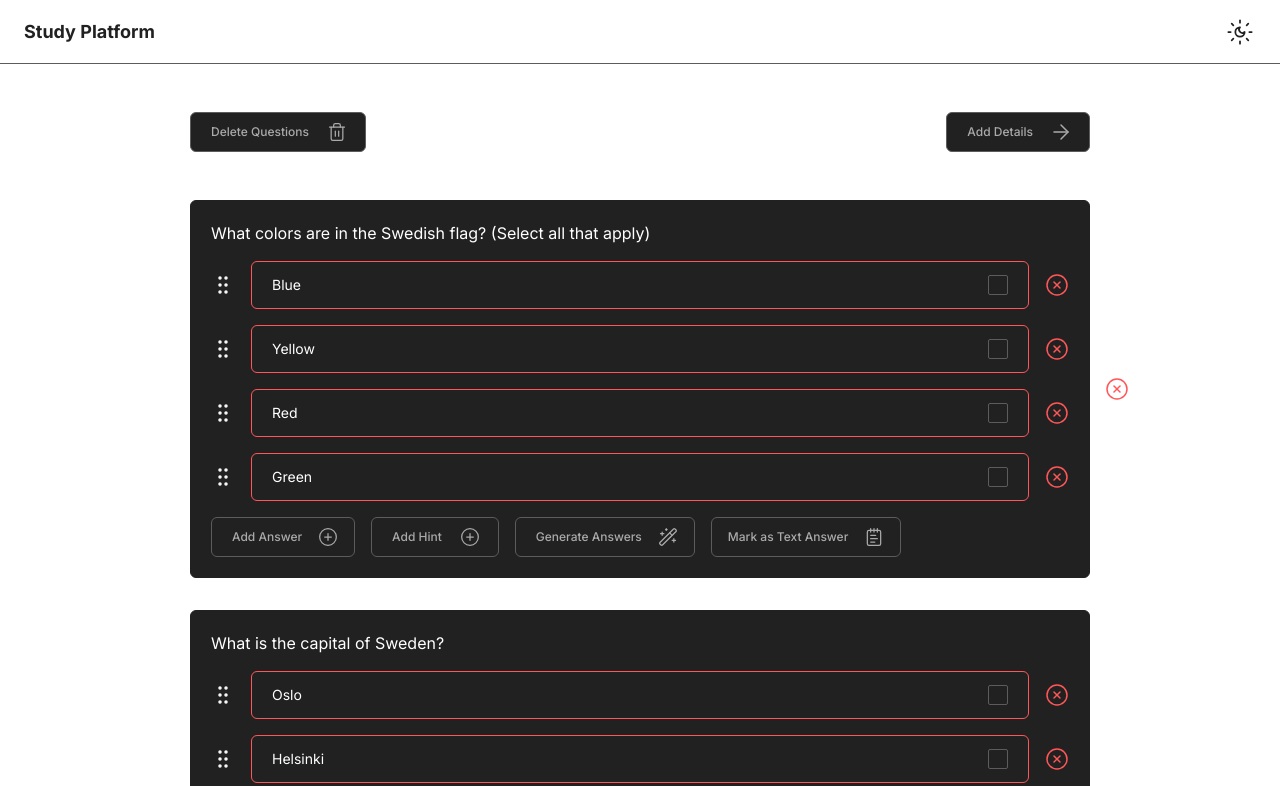
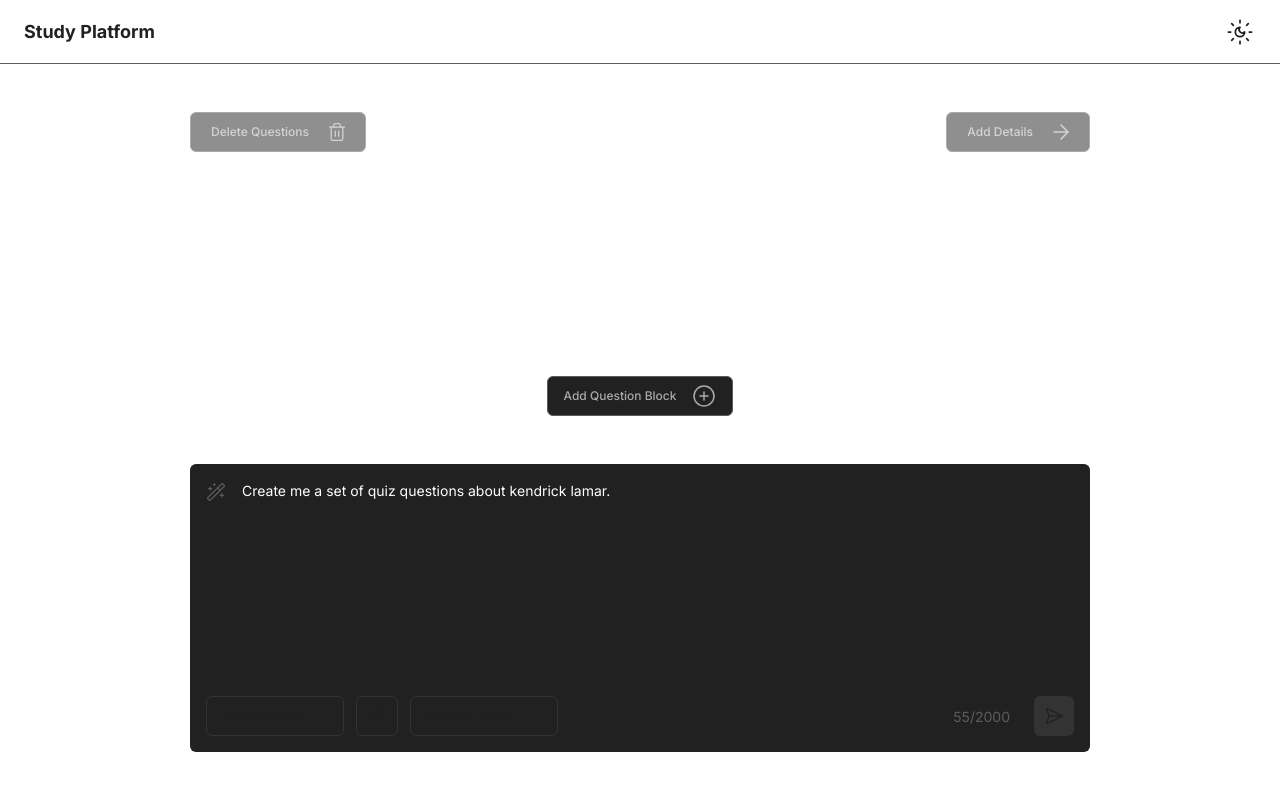
Before and after one commit to marcotornqvist/teaching-assistant-web, a Next.js app: page /tasks/create in a window 1280 px wide. Shown: the top 786 px of the page. Built offline with nearby package versions, Linux system fonts and the light colour scheme.

Commit message:
generate questions and answers with llm

```diff
--- /dev/null
+++ b/app/api/tasks/chat/route.ts
@@ -0,0 +1,97 @@
+import { openai } from '@ai-sdk/openai';
+import { google } from '@ai-sdk/google';
+import { CoreMessage, streamObject } from 'ai';
+import {
+  ChatboxFormRequestSchema,
+  ChatMaterialResponseSchema,
+  Step1Schema,
+} from 'lib/schema';
+import { GOOGLE_MODEL, OPENAI_MODEL } from 'lib/constants';
+
+export const maxDuration = 30;
+
+export const POST = async (req: Request) => {
+  const body = await req.json();
+  const parsedBody = ChatboxFormRequestSchema.parse(body);
+
+  if (!parsedBody) {
+    return Response.json(
+      { errors: [{ message: 'Invalid request body' }] },
+      { status: 400 },
+    );
+  }
+
+  const { text, file, model } = parsedBody;
+
+  const messages: CoreMessage[] = [];
+
+  // if (file?.data && model === GOOGLE_MODEL) {
+  //   messages.push(
+  //     {
+  //       role: 'system',
+  //       content: `You are a teacher that is creating new materials for your students based on the prompt and PDF attachment that was given. Respond to the user with the user input language. Please create material with this format:
+  //       1. Start with a clear, concise title
+  //       2. Follow with well-organized content that explains the subject matter
+  //       3. Use only plain text in your response (no markdown or formatting)`,
+  //     },
+  //     {
+  //       role: 'user',
+  //       content: [
+  //         {
+  //           type: 'text',
+  //           text: `Based on the uploaded PDF file and the following text: "${text}"`,
+  //         },
+  //         {
+  //           type: 'file',
+  //           data: file.data,
+  //           mimeType: 'application/pdf',
+  //         },
+  //       ],
+  //     },
+  //   );
+  // } else {
+  //   messages.push(
+  //     {
+  //       role: 'system',
+  //       content: `You are a teacher that is creating new materials for your students based on the prompt that was given. Respond to the user with the user input language. Please create material with this format:
+  //       1. Start with a clear, concise title
+  //       2. Follow with well-organized content that explains the subject matter
+  //       3. Use only plain text in your response (no markdown or formatting)`,
+  //     },
+  //     {
+  //       role: 'user',
+  //       content: `Please create a title first and then content based on the given text: "${text}".`,
+  //     },
+  //   );
+  // }
+
+  const result = streamObject({
+    model: model === OPENAI_MODEL ? openai(OPENAI_MODEL) : google(GOOGLE_MODEL),
+    schema: Step1Schema,
+    messages: [
+      {
+        role: 'system',
+        content: `You are a teacher that is creating a quiz for your students based on the prompt that was given. Follow the instructions carefully. Respond to the user with the user input language. Please create a quiz with this format:
+        - Start with a clear, concise title.
+        - There can be multiple answers that are correct. If there is multiple correct answers, explain that in the title.
+        - The answer text should not point to the correct answer checkbox only the. isCorrect field decides if the answer is correct or not.
+        - Use only plain text in your response (no markdown or formatting)`,
+      },
+      {
+        role: 'user',
+        content: `Please create 1-4 different quiz questions with each question having 4 different answers. Make sure there are multiple answers chosen also. The questions should be based on the given text: "${text}".`,
+      },
+    ],
+    onError: ({ error }) => {
+      console.error(error);
+    },
+    // onFinish: ({ object }) => {
+    //   const res = ChatMaterialResponseSchema.safeParse(object);
+    //   if (res.error) {
+    //     throw new Error(res.error.errors.map((e) => e.message).join('\n'));
+    //   }
+    // },
+  });
+
+  return result.toTextStreamResponse();
+};
--- a/app/materials/create/page.tsx
+++ b/app/materials/create/page.tsx
@@ -3,7 +3,7 @@
 import CreateMaterialForm from './CreateMaterialForm';
 import { experimental_useObject as useObject } from '@ai-sdk/react';
 
-import ChatBox from 'components/misc/chat-box/ChatBox';
+import Chatbox from 'components/misc/chat-box/Chatbox';
 import { ChatMaterialResponseSchema } from 'lib/schema';
 
 const Page = () => {
@@ -18,7 +18,7 @@ const Page = () => {
         streamedTitle={object?.title}
         streamedContent={object?.content}
       />
-      <ChatBox submit={submit} isLoading={isLoading} stop={stop} />
+      <Chatbox submit={submit} isLoading={isLoading} stop={stop} />
     </div>
   );
 };
--- a/components/misc/chat-box/ChatBox.tsx
+++ b/components/misc/chat-box/ChatBox.tsx
@@ -23,6 +23,7 @@ import {
   ChatboxFormSchema,
   ChatboxFormValues,
   ChatboxRequestData,
+  ModelValues,
 } from 'lib/schema';
 import {
   CHATBOX_INPUT_MAX_LENGTH,
@@ -39,29 +40,50 @@ import {
 } from 'components/ui/Select';
 import { useState } from 'react';
 
-const ChatBox = ({
+const Chatbox = ({
   stop,
   submit,
   className,
   isLoading,
+  materials,
 }: {
   stop: () => void;
   submit: (data: ChatboxRequestData) => void;
   className?: string;
   isLoading: boolean;
+  materials?: { id: string; name: string }[];
 }) => {
-  const [selectOpen, setSelectOpen] = useState(false);
+  const [materialSelectOpen, setMaterialSelectOpen] = useState(false);
+  const [modelSelectOpen, setModelSelectOpen] = useState(false);
+
   const form = useForm<ChatboxFormValues>({
     resolver: zodResolver(ChatboxFormSchema),
     mode: 'onSubmit',
     reValidateMode: 'onSubmit',
     shouldUnregister: false,
     defaultValues: {
-      text: 'Please compare the coin mentioned in the attachment and ethereum.',
-      file: undefined,
+      text: 'Create me a set of quiz questions about kendrick lamar.',
       model: GOOGLE_MODEL,
     },
   });
+
+  // TODO: Save the selected model to local storage
+
+  // useEffect(() => {
+  //   if (typeof window !== 'undefined' && window.localStorage) {
+  //     const storedModel =
+  //       (localStorage.getItem('selectedModel') as ModelValues['model']) ||
+  //       GOOGLE_MODEL;
+  //     console.log(storedModel);
+  //     form.setValue('model', storedModel);
+  //   }
+  // }, []);
+
+  // // Save the selected model to local storage
+  // useEffect(() => {
+  //   const selectedModel = form.watch('model');
+  //   localStorage.setItem('selectedModel', selectedModel);
+  // }, [form.watch('model')]);
 
   const { isValid, isSubmitting } = form.formState;
 
@@ -69,6 +91,7 @@ const ChatBox = ({
     try {
       const payload: ChatboxRequestData = {
         text: values.text,
+        materialId: undefined,
         file: undefined,
         model: values.model,
       };
@@ -122,6 +145,44 @@ const ChatBox = ({
           />
           <div className='mt-4 flex items-center justify-between'>
             <div className='flex items-center justify-start gap-3'>
+              {materials ? (
+                <FormField
+                  control={form.control}
+                  name='materialId'
+                  render={({ field }) => (
+                    <FormItem>
+                      <Select
+                        defaultValue={field.value}
+                        onOpenChange={setMaterialSelectOpen}
+                        open={materialSelectOpen}
+                      >
+                        <FormControl>
+                          <SelectTrigger
+                            open={materialSelectOpen}
+                            disabled={materials.length === 0}
+                          >
+                            <SelectValue placeholder='Select Material' />
+                          </SelectTrigger>
+                        </FormControl>
+                        <SelectContent>
+                          {materials.map((material) => (
+                            <SelectItem
+                              key={material.id}
+                              value={material.id}
+                              onClick={() => {
+                                field.onChange(material.id);
+                                // setMaterialSelectOpen(false);
+                              }}
+                            >
+                              {material.name}
+                            </SelectItem>
+                          ))}
+                        </SelectContent>
+                      </Select>
+                    </FormItem>
+                  )}
+                />
+              ) : null}
               <FormField
                 control={form.control}
                 name='file'
@@ -197,11 +258,11 @@ const ChatBox = ({
                         }
                       }}
                       defaultValue={field.value}
-                      onOpenChange={setSelectOpen}
-                      open={selectOpen}
+                      onOpenChange={setModelSelectOpen}
+                      open={modelSelectOpen}
                     >
                       <FormControl>
-                        <SelectTrigger open={selectOpen}>
+                        <SelectTrigger open={modelSelectOpen}>
                           <SelectValue placeholder={GOOGLE_MODEL} />
                         </SelectTrigger>
                       </FormControl>
@@ -248,4 +309,4 @@ const ChatBox = ({
   );
 };
 
-export default ChatBox;
+export default Chatbox;
--- a/components/task/QuestionItem.tsx
+++ b/components/task/QuestionItem.tsx
@@ -17,7 +17,8 @@ import {
   ContainerDragHandle,
 } from 'components/sortable-list/SortableContainer';
 import { SortableList } from 'components/sortable-list/SortableList';
-import { INPUT_MAX_LENGTH, Step1FormData } from './Step1';
+import { CHATBOX_INPUT_MAX_LENGTH } from 'lib/constants';
+import { Step1FormData } from './Step1';
 
 type QuestionItemHandlerType = {
   handleQuestionChange: (itemId: string, value: string) => void;
@@ -58,8 +59,8 @@ const QuestionItem: React.FC<QuestionItemProps> = ({
 }) => {
   const ref = useRef<HTMLDivElement>(null);
   const errorsExist =
-    item.errors.length > 0 ||
-    item.answers.some((answer) => answer.errors.length > 0);
+    (item?.errors && item.errors.length > 0) ||
+    item.answers.some((answer) => answer?.errors && answer.errors.length > 0);
 
   useEffect(() => {
     if (ref.current && errorsExist) {
@@ -101,7 +102,7 @@ const QuestionItem: React.FC<QuestionItemProps> = ({
             handleQuestionChange(item.id, e.target.value)
           }
           placeholder='Write your question here...'
-          maxLength={INPUT_MAX_LENGTH}
+          maxLength={CHATBOX_INPUT_MAX_LENGTH}
         />
         {item.answers.length > 0 ? (
           <SortableList
@@ -134,7 +135,7 @@ const QuestionItem: React.FC<QuestionItemProps> = ({
                       }
                       className='!text-sm w-full resize-none overflow-hidden bg-black !font-normal leading-[150%] text-white outline-none lg:text-base placeholder:text-grey'
                       placeholder='Write an answer option...'
-                      maxLength={INPUT_MAX_LENGTH}
+                      maxLength={CHATBOX_INPUT_MAX_LENGTH}
                     />
                     <Checkbox
                       checked={answer.isCorrect}
@@ -154,7 +155,7 @@ const QuestionItem: React.FC<QuestionItemProps> = ({
                     />
                   </button>
                 </div>
-                {answer.errors.length > 0 ? (
+                {answer?.errors && answer.errors.length > 0 ? (
                   <span className='text-sm px-10 text-red'>
                     {answer.errors.join(' ')}
                   </span>
@@ -176,7 +177,7 @@ const QuestionItem: React.FC<QuestionItemProps> = ({
               }
               className='!text-sm w-full resize-none overflow-hidden bg-black !font-normal leading-[150%] text-white outline-none lg:text-base placeholder:text-grey'
               placeholder='Write a hint...'
-              maxLength={INPUT_MAX_LENGTH}
+              maxLength={CHATBOX_INPUT_MAX_LENGTH}
             />
             <Lightbulb width={24} height={24} className='text-grey' />
           </div>
@@ -218,7 +219,7 @@ const QuestionItem: React.FC<QuestionItemProps> = ({
             <NotepadText strokeWidth={1.5} width={20} height={20} />
           </Button>
         </div>
-        {item.errors.length > 0 ? (
+        {item?.errors && item.errors.length > 0 ? (
           <span className='text-sm text-red'>{item.errors.join(' ')}</span>
         ) : null}
       </div>
--- a/components/task/Step1.tsx
+++ b/components/task/Step1.tsx
@@ -2,75 +2,20 @@
 
 import { Button } from 'components/ui/Button';
 import { CirclePlus } from 'lucide-react';
-import React, { FormEvent } from 'react';
+import React, { useEffect } from 'react';
 import { z } from 'zod';
 import { SortableContainer } from 'components/sortable-list/SortableContainer';
 import { toast } from 'sonner';
 import QuestionItem from 'components/task/QuestionItem';
-import Toolbar, { Step1Toolbar } from './Step1Toolbar';
-import { useRouter } from 'next/navigation';
+import { Step1Toolbar } from './Step1Toolbar';
 
 import { experimental_useObject as useObject } from '@ai-sdk/react';
 
-import ChatBox from 'components/misc/chat-box/ChatBox';
-import { ChatMaterialResponseSchema } from 'lib/schema';
+import { Step1Schema } from 'lib/schema';
 import { generateId } from 'lib/helpers/generateId';
 import { StepProps } from './Steps';
-
-export const INPUT_MAX_LENGTH = 1000;
-const MAX_QUESTIONS = 50;
-const MAX_ANSWERS = 10;
-
-export const Step1Schema = z.object({
-  items: z
-    .array(
-      z.object({
-        id: z.string(),
-        text: z
-          .string()
-          .min(1, {
-            message: 'Question must be at least 1 character long.',
-          })
-          .max(INPUT_MAX_LENGTH, {
-            message: `Question must be less than ${INPUT_MAX_LENGTH} characters.`,
-          }),
-        hint: z
-          .string()
-          .max(INPUT_MAX_LENGTH, {
-            message: `Hint must be less than ${INPUT_MAX_LENGTH} characters.`,
-          })
-          .nullable(),
-        answers: z
-          .array(
-            z.object({
-              id: z.string(),
-              text: z
-                .string()
-                .min(1, {
-                  message: 'Answer must be at least 1 character long.',
-                })
-                .max(INPUT_MAX_LENGTH, {
-                  message: `Answer must be less than ${INPUT_MAX_LENGTH} characters.`,
-                }),
-              isCorrect: z.boolean(),
-              errors: z.array(z.string()),
-            }),
-          )
-          .min(1, {
-            message: 'At least one answer is required.',
-          })
-          .max(MAX_ANSWERS, {
-            message: 'A maximum of 10 answers is allowed per question.',
-          }),
-        textAnswer: z.boolean().default(false),
-        errors: z.array(z.string()),
-      }),
-    )
-    .min(1, { message: 'At least one question is required.' })
-    .max(MAX_QUESTIONS, {
-      message: 'A maximum of 50 questions is allowed.',
-    }),
-});
+import Chatbox from 'components/misc/chat-box/Chatbox';
+import { MAX_QUESTIONS } from 'lib/constants';
 
 export type Step1FormData = z.infer<typeof Step1Schema>;
 
@@ -82,9 +27,29 @@ const Step1 = (props: StepProps) => {
     submit,
     stop,
   } = useObject({
-    api: '/api/materials/chat',
-    schema: ChatMaterialResponseSchema,
+    api: '/api/tasks/chat',
+    schema: Step1Schema,
   });
+
+  useEffect(() => {
+    if (object?.items) {
+      const items = object.items.map((item) => ({
+        ...item,
+        id: generateId(),
+        errors: item?.errors || [],
+        answers: item?.answers?.map((answer) => ({
+          ...answer,
+          errors: answer?.errors || [],
+          id: generateId(),
+        })),
+      }));
+
+      setFormData((prev) => ({
+        ...prev,
+        items: items as Step1FormData['items'],
+      }));
+    }
+  }, [object, setFormData]);
 
   const handleListsChange = (newItems: Step1FormData['items']): void => {
     setFormData((prev) => ({
@@ -359,10 +324,27 @@ const Step1 = (props: StepProps) => {
           </div>
         </div>
       </div>
-      <ChatBox
+      <Chatbox
         submit={submit}
         isLoading={isChatboxLoading}
         stop={stop}
+        materials={[
+          { id: '1', name: 'Introduction to Algebra' },
+          { id: '2', name: 'Cell Biology Fundamentals' },
+          { id: '3', name: 'World History: Ancient Civilizations' },
+          { id: '4', name: 'Literary Analysis Techniques' },
+          { id: '5', name: 'Chemistry: Periodic Table Elements' },
+          { id: '6', name: 'Physics: Laws of Motion' },
+          { id: '7', name: 'Environmental Science: Ecosystems' },
+          { id: '8', name: 'Programming Basics with Python' },
+          { id: '9', name: 'Art History: Renaissance Period' },
+          { id: '10', name: 'Geography: Climate Zones' },
+          { id: '11', name: 'Statistics: Data Analysis' },
+          { id: '12', name: 'Economics: Supply and Demand' },
+          { id: '13', name: 'Psychology: Cognitive Development' },
+          { id: '14', name: 'Music Theory Fundamentals' },
+          { id: '15', name: 'Philosophy: Ethics and Morality' },
+        ]}
         className='mt-0'
       />
     </>
--- a/components/task/Step2.tsx
+++ b/components/task/Step2.tsx
@@ -25,7 +25,7 @@ import {
 } from 'lucide-react';
 import Step2Toolbar, { CreateTaskDialog } from './Step2Toolbar';
 import { StepProps } from './Steps';
-import { Step1Schema } from './Step1';
+import { Step1Schema } from 'lib/schema';
 import { Label } from '@radix-ui/react-label';
 import {
   DropdownMenu,
--- a/components/ui/Select.tsx
+++ b/components/ui/Select.tsx
@@ -25,7 +25,8 @@ const SelectTrigger = ({
   <SelectPrimitive.Trigger
     ref={ref}
     className={cn(
-      'group text-sm flex h-10 max-w-96 items-center justify-between gap-3 rounded-md border border-dark-grey bg-black px-3 py-2 text-left outline-none transition-colors hover:border-green hover:text-green focus-visible:border-green focus-visible:text-green disabled:cursor-not-allowed data-[state=open]:border-green data-[state=open]:text-green [&>span]:line-clamp-1',
+      'group flex h-10 max-w-96 items-center justify-between gap-3 rounded-md border border-dark-grey px-3 py-2 text-left text-xs outline-none transition-colors hover:border-green hover:text-green focus-visible:border-green focus-visible:text-green data-[state=open]:border-green data-[state=open]:text-green [&>span]:line-clamp-1',
+      'disabled:text-grey disabled:opacity-50 disabled:hover:border-dark-grey disabled:hover:disabled:text-grey',
       className,
     )}
     {...props}
@@ -34,7 +35,7 @@ const SelectTrigger = ({
     <SelectPrimitive.Icon asChild>
       <ChevronDown
         className={cn(
-          'h-4 w-4 text-white group-hover:text-green group-focus-visible:text-green',
+          'h-4 w-4 group-hover:text-green group-focus-visible:active:text-green group-active:text-white group-disabled:text-grey',
           {
             'text-green': open,
           },
--- a/lib/constants.ts
+++ b/lib/constants.ts
@@ -1,3 +1,6 @@
+export const STEP1_INPUT_MAX_LENGTH = 1000;
+export const MAX_QUESTIONS = 50;
+export const MAX_ANSWERS = 10;
 export const CHATBOX_INPUT_MAX_LENGTH = 2000;
 export const GOOGLE_MODEL = 'gemini-2.0-flash';
 export const OPENAI_MODEL = 'gpt-4o-mini';
--- a/lib/context/CreateTaskProvider.tsx
+++ b/lib/context/CreateTaskProvider.tsx
@@ -30,72 +30,72 @@ const CreateTaskContext = createContext<CreateTaskContextType>({
 // Default form data
 const defaultFormData: Step1FormData = {
   items: [
-    {
-      id: generateId(),
-      text: 'What colors are in the Swedish flag? (Select all that apply)',
-      hint: null,
-      textAnswer: false,
-      errors: [],
-      answers: [
-        {
-          id: generateId(),
-          text: 'Blue',
-          isCorrect: false,
-          errors: [],
-        },
-        {
-          id: generateId(),
-          text: 'Yellow',
-          isCorrect: false,
-          errors: [],
-        },
-        {
-          id: generateId(),
-          text: 'Red',
-          isCorrect: false,
-          errors: [],
-        },
-        {
-          id: generateId(),
-          text: 'Green',
-          isCorrect: false,
-          errors: [],
-        },
-      ],
-    },
-    {
-      id: generateId(),
-      text: 'What is the capital of Sweden?',
-      hint: null,
-      textAnswer: false,
-      errors: [],
-      answers: [
-        {
-          id: generateId(),
-          text: 'Oslo',
-          isCorrect: false,
-          errors: [],
-        },
-        {
-          id: generateId(),
-          text: 'Helsinki',
-          isCorrect: false,
-          errors: [],
-        },
-        {
-          id: generateId(),
-          text: 'Stockholm',
-          isCorrect: true,
-          errors: [],
-        },
-        {
-          id: generateId(),
-          text: 'Copenhagen',
-          isCorrect: false,
-          errors: [],
-        },
-      ],
-    },
+    // {
+    //   id: generateId(),
+    //   text: 'What colors are in the Swedish flag? (Select all that apply)',
+    //   hint: null,
+    //   textAnswer: false,
+    //   errors: [],
+    //   answers: [
+    //     {
+    //       id: generateId(),
+    //       text: 'Blue',
+    //       isCorrect: false,
+    //       errors: [],
+    //     },
+    //     {
+    //       id: generateId(),
+    //       text: 'Yellow',
+    //       isCorrect: false,
+    //       errors: [],
+    //     },
+    //     {
+    //       id: generateId(),
+    //       text: 'Red',
+    //       isCorrect: false,
+    //       errors: [],
+    //     },
+    //     {
+    //       id: generateId(),
+    //       text: 'Green',
+    //       isCorrect: false,
+    //       errors: [],
+    //     },
+    //   ],
+    // },
+    // {
+    //   id: generateId(),
+    //   text: 'What is the capital of Sweden?',
+    //   hint: null,
+    //   textAnswer: false,
+    //   errors: [],
+    //   answers: [
+    //     {
+    //       id: generateId(),
+    //       text: 'Oslo',
+    //       isCorrect: false,
+    //       errors: [],
+    //     },
+    //     {
+    //       id: generateId(),
+    //       text: 'Helsinki',
+    //       isCorrect: false,
+    //       errors: [],
+    //     },
+    //     {
+    //       id: generateId(),
+    //       text: 'Stockholm',
+    //       isCorrect: true,
+    //       errors: [],
+    //     },
+    //     {
+    //       id: generateId(),
+    //       text: 'Copenhagen',
+    //       isCorrect: false,
+    //       errors: [],
+    //     },
+    //   ],
+    // },
   ],
 };
 
```
Also changed, not shown: lib/schema.ts (+57 -1 lines).
